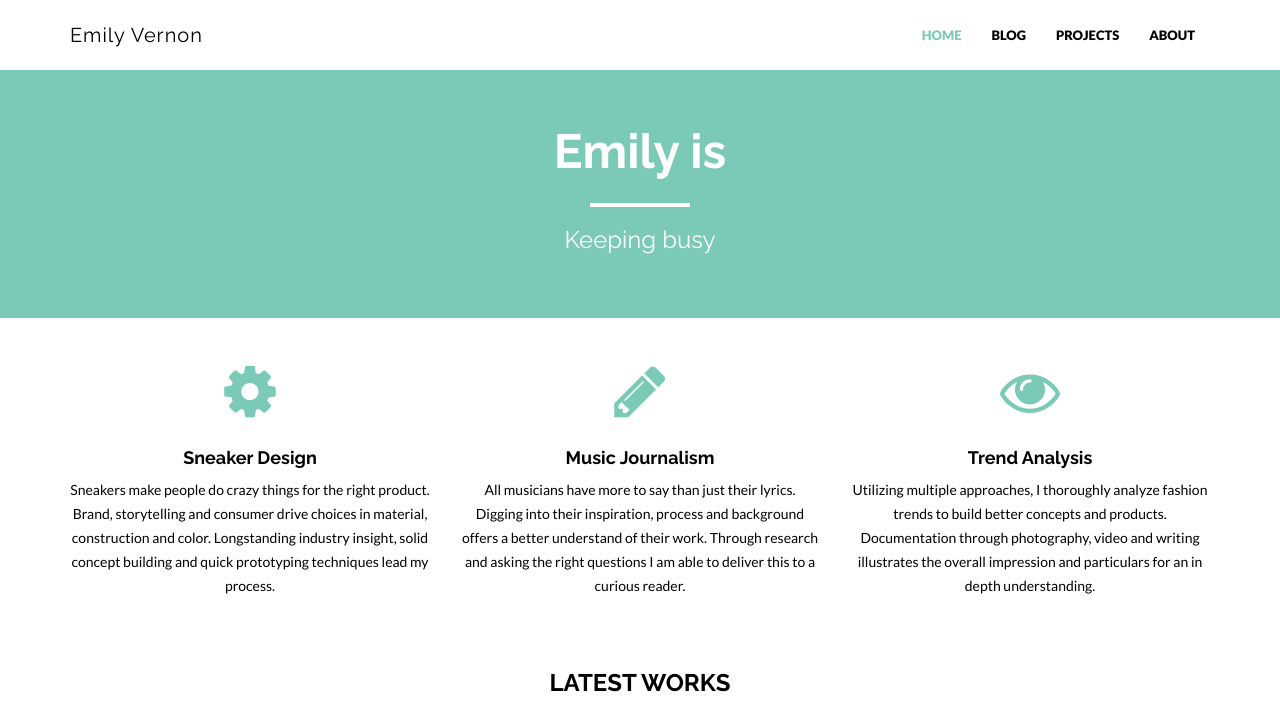
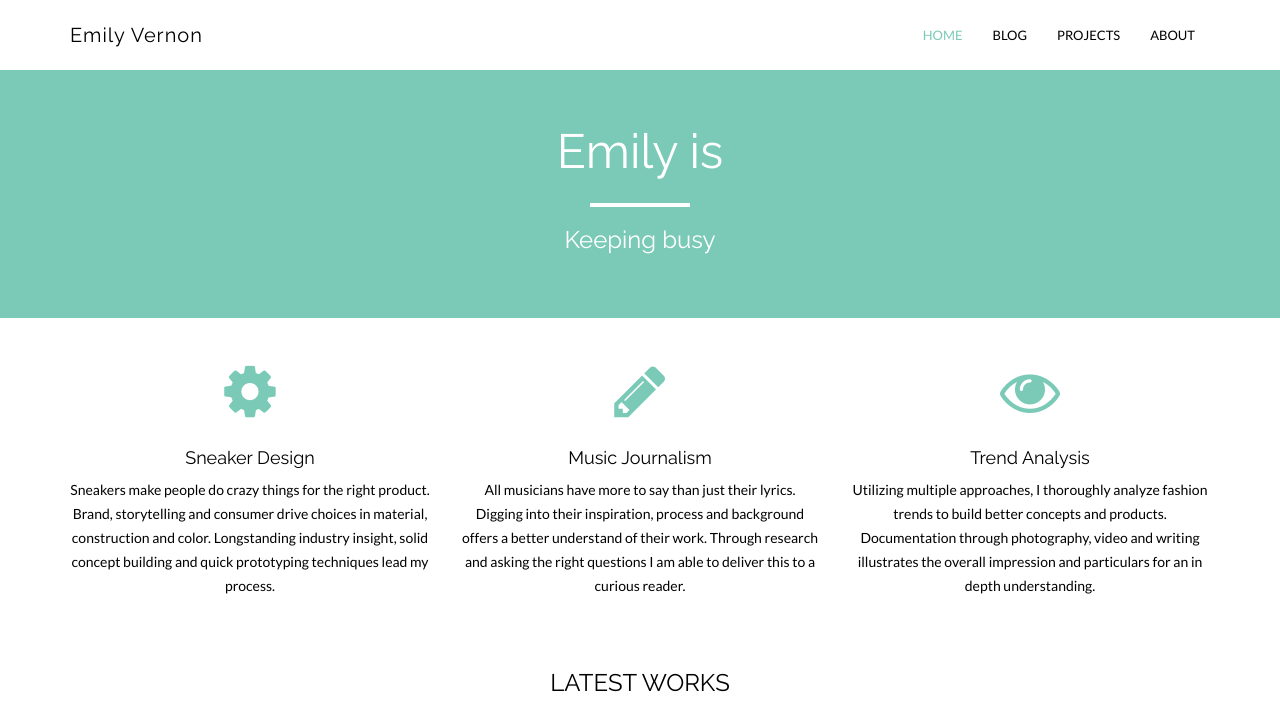
Before and after one commit to emilygv/emilyvernon.com, a Jekyll site: the page built from index.html, in a window 1280 px wide and 1400 px high. Shown: the top 701 px of the window. Built offline with Jekyll 4.4.1, drawn with Linux system fonts in a browser that asks for light colours; nearby versions of some CDN libraries; grey boxes are pictures that could not be loaded.

Commit message:
Update style.css

```diff
--- a/_includes/css/style.css
+++ b/_includes/css/style.css
@@ -32,7 +32,7 @@ body {
 
 h1, h2, h3, h4, h5, h6 {
 	font-family: 'Raleway', sans-serif;
-	font-weight: 700;
+	font-weight: 500;
 }
 
 p {
@@ -105,7 +105,7 @@ a:focus {
 
 .navbar-default .navbar-nav > li > a {
 	color: black;
-	font-weight: 700;
+	font-weight: 100;
 	font-size: 13px;
 }
 
```
